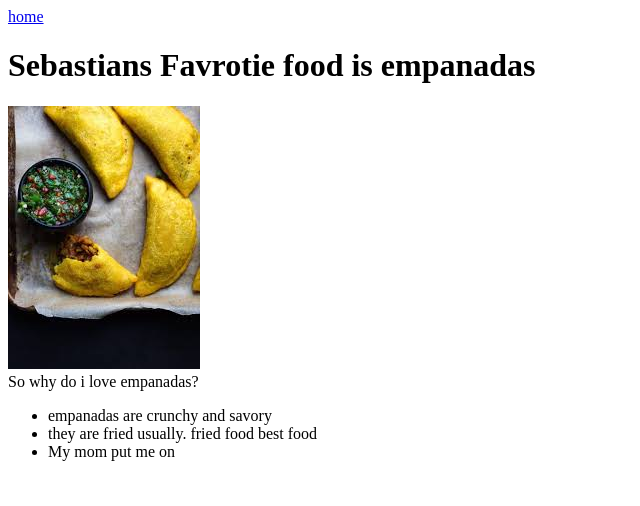
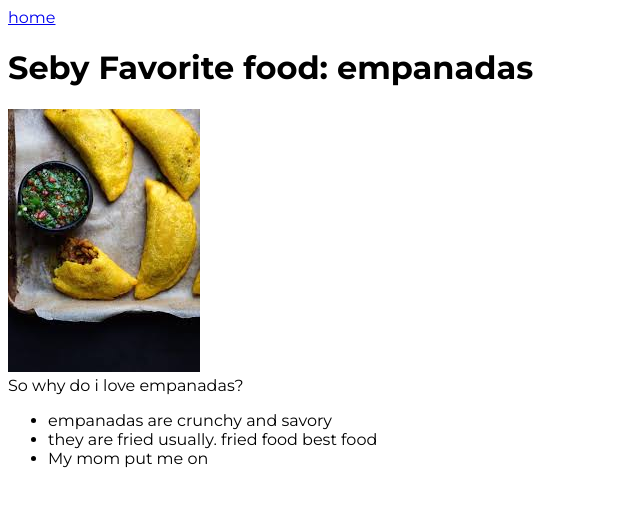
Before and after one commit to CarmenJY/CarmenJY.github.io, a plain HTML site: page sebastian.html in a window 1280 px wide. Shown: the whole page, without its empty margins (0-640 px from the left). Drawn offline with Linux system fonts and the light colour scheme.

Commit message:
add simple css

```diff
--- a/sebastian.html
+++ b/sebastian.html
@@ -5,14 +5,17 @@
     <meta name="viewport" content="width=device-width, initial-scale=1.0">
     <title>favorite food Sebastians</title>
     <style>
+        @import url('https://fonts.googleapis.com/css2?family=Montserrat:ital,wght@0,100..900;1,100..900&display=swap');
         body {
-
+            font-family: "Montserrat", sans-serif;
+            font-optical-sizing: auto;
+            font-style: normal;
         }
     </style>
 </head>
 <body>
     <a href="index.html">home</a>
-    <h1>Sebastians Favrotie food is empanadas</h1>
+    <h1>Seby Favorite food: empanadas</h1>
     <div class="empanda_pic">
         <img src="empanadas.jpeg" alt="photo of bomb food">
     </div>
```
